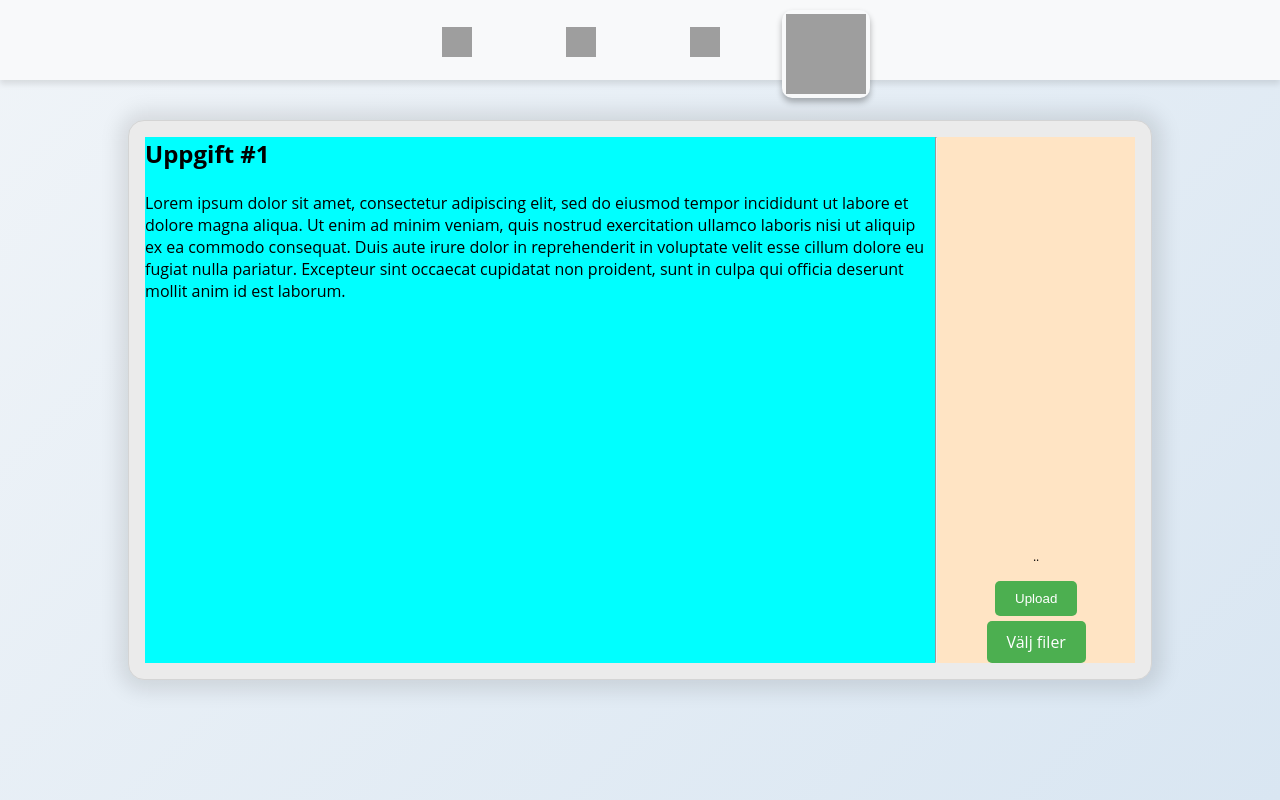
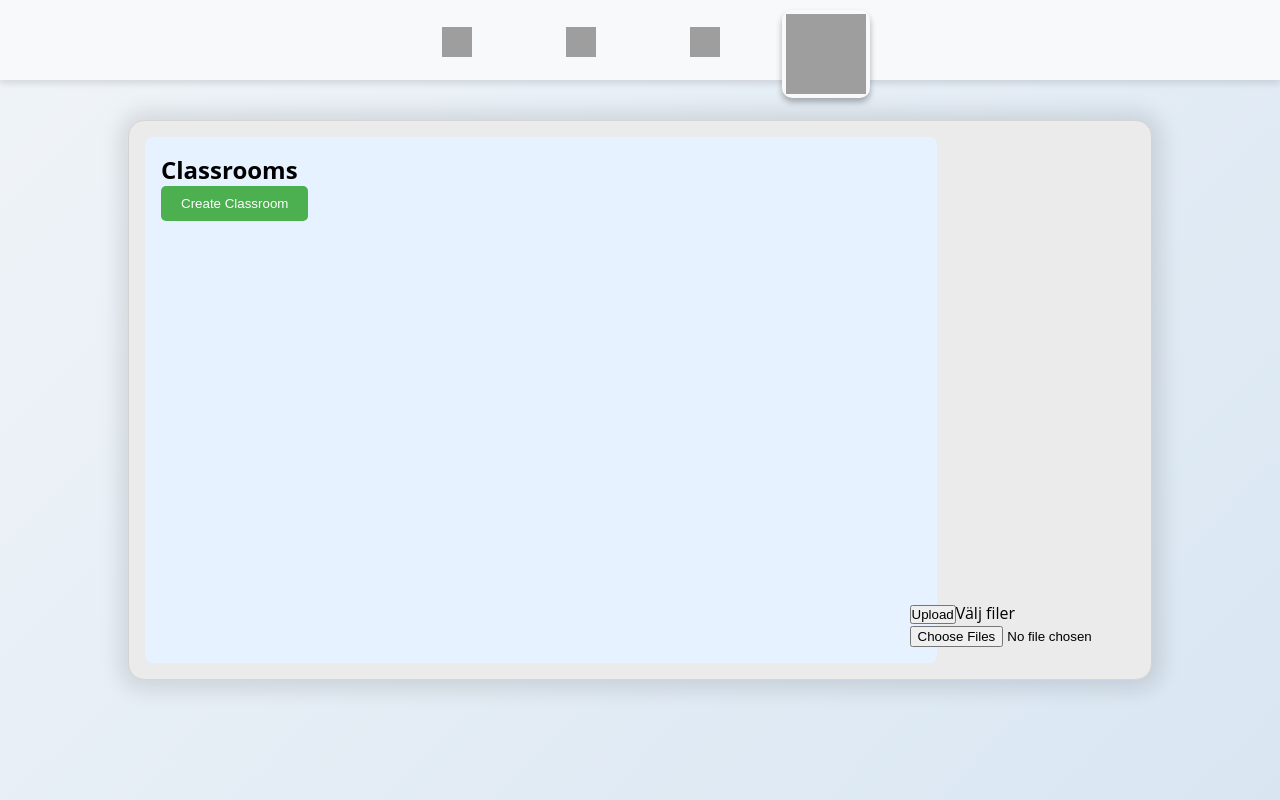
Before and after one commit to KebabMumsare/Schoolkeeper, a Vue app in the folder SchoolKeeper/: page /filer in a window 1280 px wide. Built offline with nearby package versions, Linux system fonts and the light colour scheme; grey boxes are pictures that could not be loaded.

Commit message:
Added editeble classrooms

```diff
--- a/SchoolKeeper/src/views/Filer.vue
+++ b/SchoolKeeper/src/views/Filer.vue
@@ -10,6 +10,14 @@ export default {
   data() {
     return {
       files: [],
+      classrooms: [],
+      showModal: false,
+      currentClassroom: {
+        id: null,
+        name: '',
+        invitees: ''
+      },
+      isEditing: false
     };
   },
   methods: {
@@ -39,34 +47,91 @@ export default {
         console.error("Error uploading files", error);
       }
     },
+    createClassroom() {
+      const newClassroomNumber = this.classrooms.length + 1;
+      this.classrooms.push(`Classroom ${newClassroomNumber}`);
+    },
+    deleteClassroom(index) {
+      this.classrooms.splice(index, 1);
+      // Renumber remaining classrooms
+      this.classrooms = this.classrooms.map((_, i) => `Classroom ${i + 1}`);
+    },
+    openCreateModal() {
+      this.isEditing = false;
+      this.currentClassroom = { id: null, name: '', invitees: '' };
+      this.showModal = true;
+    },
+    openEditModal(classroom) {
+      this.isEditing = true;
+      this.currentClassroom = { ...classroom };
+      this.showModal = true;
+    },
+    closeModal() {
+      this.showModal = false;
+    },
+    saveClassroom() {
+      if (this.isEditing) {
+        const index = this.classrooms.findIndex(c => c.id === this.currentClassroom.id);
+        if (index !== -1) {
+          this.classrooms[index] = { ...this.currentClassroom };
+        }
+      } else {
+        const newId = this.classrooms.length + 1;
+        this.classrooms.push({
+          id: newId,
+          name: this.currentClassroom.name || `Classroom ${newId}`,
+          invitees: this.currentClassroom.invitees
+        });
+      }
+      this.closeModal();
+    },
+    deleteClassroom(id) {
+      this.classrooms = this.classrooms.filter(c => c.id !== id);
+    },
   },
 };
 </script>
+
 <template>
   <NavBar site="files"/>
   <main>
-    <div id="uppgift">
-      <h2>Uppgift #1</h2>
-      <br>
-      <p>Lorem ipsum dolor sit amet, consectetur adipiscing elit, sed do eiusmod tempor incididunt ut labore et dolore
-        magna aliqua. Ut enim ad minim veniam, quis nostrud exercitation ullamco laboris nisi ut aliquip ex ea commodo
-        consequat. Duis aute irure dolor in reprehenderit in voluptate velit esse cillum dolore eu fugiat nulla
-        pariatur. Excepteur sint occaecat cupidatat non proident, sunt in culpa qui officia deserunt mollit anim id est
-        laborum.</p>
+    <div id="classrooms">
+      <h2>Classrooms</h2>
+      <button @click="openCreateModal" class="create-button">Create Classroom</button>
+      <div class="classroom-grid">
+        <div v-for="classroom in classrooms" :key="classroom.id" class="classroom-item">
+          <h3>{{ classroom.name }}</h3>
+          <p>Invitees: {{ classroom.invitees }}</p>
+          <button @click="openEditModal(classroom)" class="edit-button">Edit</button>
+          <button @click="deleteClassroom(classroom.id)" class="delete-button">Delete</button>
+        </div>
+      </div>
     </div>
-    <hr>
     <div id="inlamning">
       <form @submit.prevent="uploadFiles">
-        <div class="button-container">¨
+        <div class="button-container">
           <button type="submit" class="button">Upload</button>
           <label for="file-upload" class="custom-file-upload">Välj filer</label>
           <input id="file-upload" type="file" multiple @change="onFileChange" />
         </div>
       </form>
     </div>
+
+    <!-- Modal for creating/editing classrooms -->
+    <div v-if="showModal" class="modal">
+      <div class="modal-content">
+        <h2>{{ isEditing ? 'Edit' : 'Create' }} Classroom</h2>
+        <input v-model="currentClassroom.name" placeholder="Classroom Name">
+        <input v-model="currentClassroom.invitees" placeholder="Invitees (comma-separated)">
+        <div class="modal-buttons">
+          <button @click="saveClassroom" class="save-button">Save</button>
+          <button @click="closeModal" class="cancel-button">Cancel</button>
+        </div>
+      </div>
+    </div>
   </main>
+</template>
 
-</template>
 <style scoped>
 main {
   border: solid rgb(212, 212, 212) 1px;
@@ -78,54 +143,125 @@ main {
   padding: 1rem;
   display: flex;
 }
-#uppgift {
+
+#classrooms {
   width: 80%;
-  background-color: aqua;
+  padding: 1rem;
+  background-color: #e6f2ff; /* Light blue background */
+  border-radius: 0.5rem;
+  overflow-y: auto; /* Add scrolling if content exceeds height */
 }
+
 #inlamning {
   display: flex;
   align-items: flex-end;
-  background-color: bisque;
   width: 20%;
   justify-content: center;
+  padding: 1rem;
 }
 
-.button-container {
-  display: flex;
-  flex-direction: column;
-  gap: 5px;
-  align-items: center;
+.classroom-grid {
+  display: grid;
+  grid-template-columns: repeat(auto-fill, minmax(120px, 1fr));
+  gap: 1rem;
+  margin-top: 1rem;
 }
 
-#file-upload {
-  display: none;
+.classroom-item {
+  background-color: white;
+  border: 1px solid #ccc;
+  border-radius: 5px;
+  padding: 0.5rem;
+  text-align: center;
+  box-shadow: 0 2px 4px rgba(0,0,0,0.1);
 }
 
-.custom-file-upload {
+.create-button {
   background-color: #4caf50;
   color: white;
   border: none;
   padding: 10px 20px;
   border-radius: 5px;
   cursor: pointer;
-  transition: background-color 0.3s;
+  margin-bottom: 1rem;
 }
 
-.custom-file-upload:hover {
-  background-color: #45a049;
+.delete-button {
+  background-color: #f44336;
+  color: white;
+  border: none;
+  padding: 5px 10px;
+  border-radius: 3px;
+  cursor: pointer;
+  margin-top: 0.5rem;
+  font-size: 0.8rem;
 }
 
-.button {
-  background-color: #4caf50;
+.create-button:hover, .delete-button:hover {
+  opacity: 0.8;
+}
+
+.edit-button {
+  background-color: #2196F3;
   color: white;
   border: none;
-  padding: 10px 20px;
-  border-radius: 5px;
+  padding: 5px 10px;
+  border-radius: 3px;
   cursor: pointer;
-  transition: background-color 0.3s;
+  margin-top: 0.5rem;
+  font-size: 0.8rem;
 }
 
-.button:hover {
-  background-color: #45a049;
+.modal {
+  position: fixed;
+  z-index: 1;
+  left: 0;
+  top: 0;
+  width: 100%;
+  height: 100%;
+  overflow: auto;
+  background-color: rgba(0,0,0,0.4);
+  display: flex;
+  justify-content: center;
+  align-items: center;
+}
+
+.modal-content {
+  background-color: #fefefe;
+  padding: 20px;
+  border: 1px solid #888;
+  width: 300px;
+  border-radius: 5px;
+}
+
+.modal-content input {
+  width: 100%;
+  padding: 10px;
+  margin: 10px 0;
+  border: 1px solid #ddd;
+  border-radius: 4px;
+}
+
+.modal-buttons {
+  display: flex;
+  justify-content: space-between;
+  margin-top: 20px;
+}
+
+.save-button, .cancel-button {
+  padding: 10px 20px;
+  border: none;
+  border-radius: 4px;
+  cursor: pointer;
+}
+
+.save-button {
+  background-color: #4CAF50;
+  color: white;
+}
+
+.cancel-button {
+  background-color: #f44336;
+  color: white;
 }
 </style>
```
